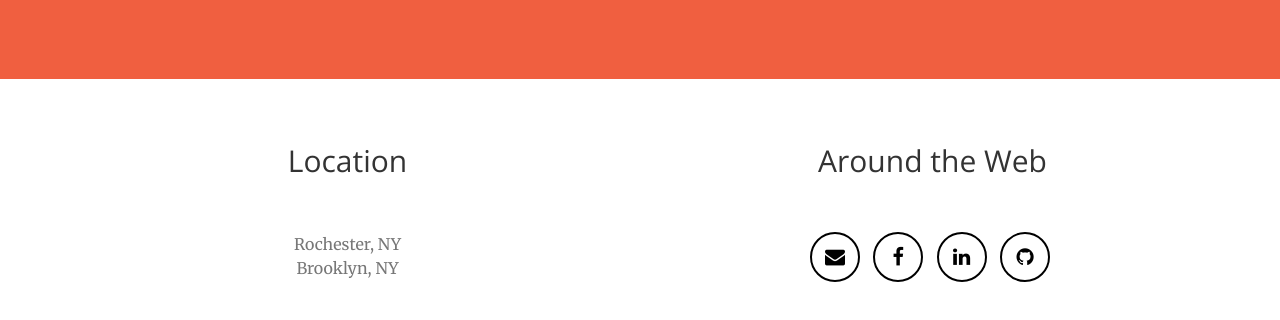
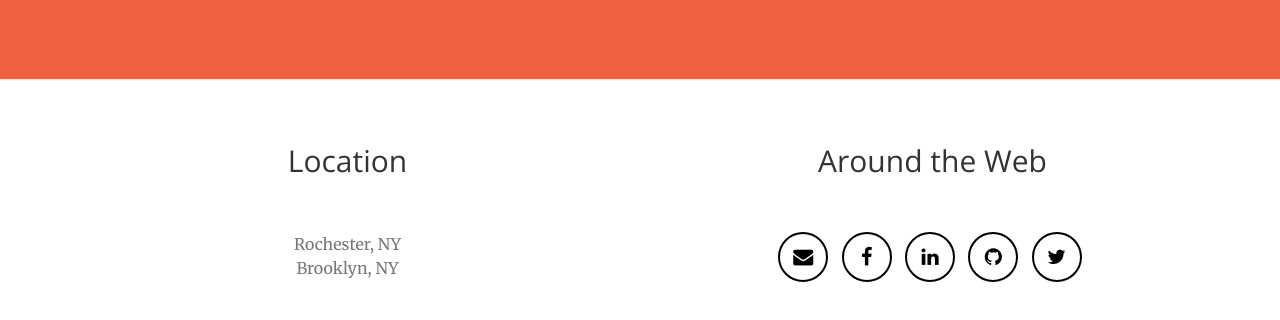
Before and after one commit to danielroach9/PersonalSite, a plain HTML site: page index.html in a window 1280 px wide. Shown: the part 2370-2690 px from the top of the page. Drawn offline with nearby package versions, Linux system fonts and the light colour scheme.

Commit message:
Added link to Twitter account

```diff
--- a/index.html
+++ b/index.html
@@ -264,8 +264,13 @@
                         </a>
                     </li>
                     <li>
-                        <a href="https://github.com/danielroach9" class="btn-social btn-outline" target="_blank">
+                        <a href="https://www.github.com/danielroach9" class="btn-social btn-outline" target="_blank">
                             <i class="fa fa-github"></i>
+                        </a>
+                    </li>
+                    <li>
+                        <a href="https://www.twitter.com/sir_donatello" class="btn-social btn-outline" target="_blank">
+                            <i class="fa fa-twitter"></i>
                         </a>
                     </li>
                 </ul>
```
